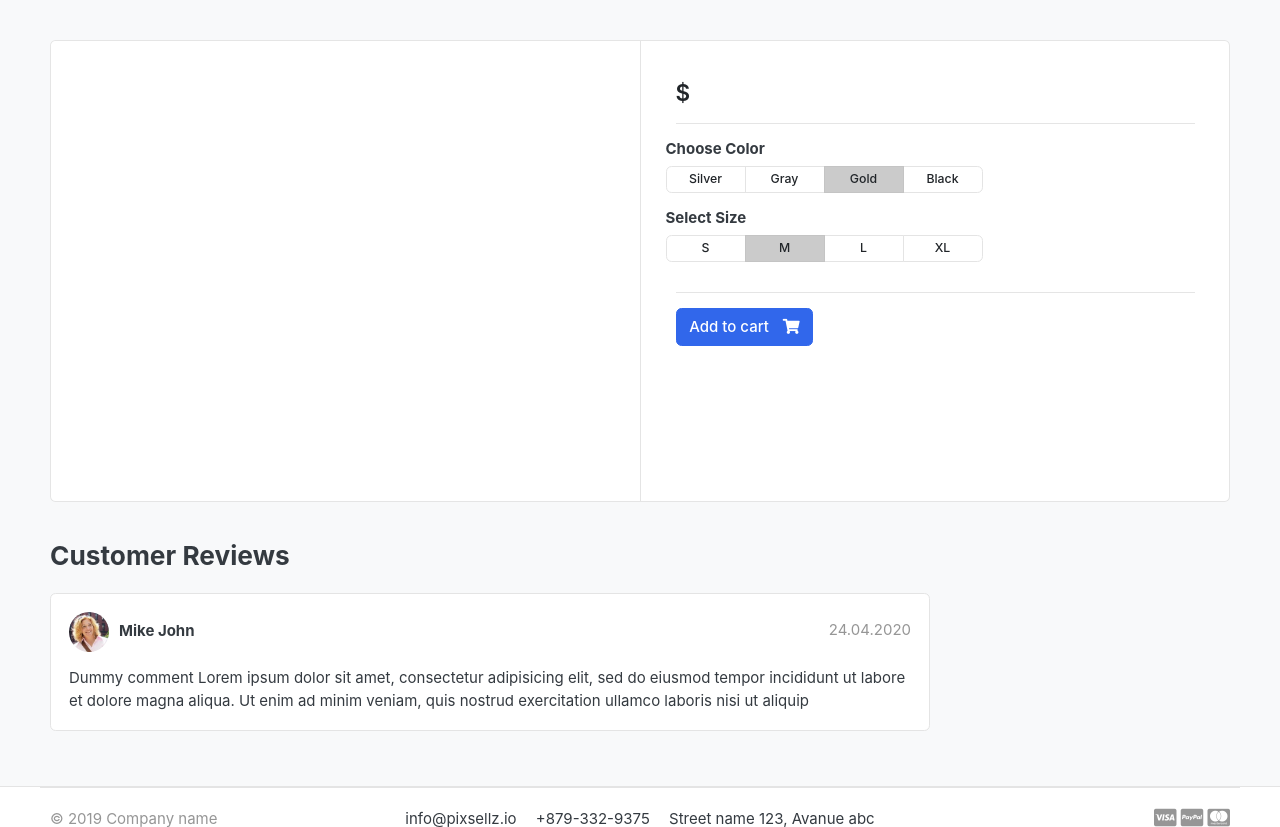
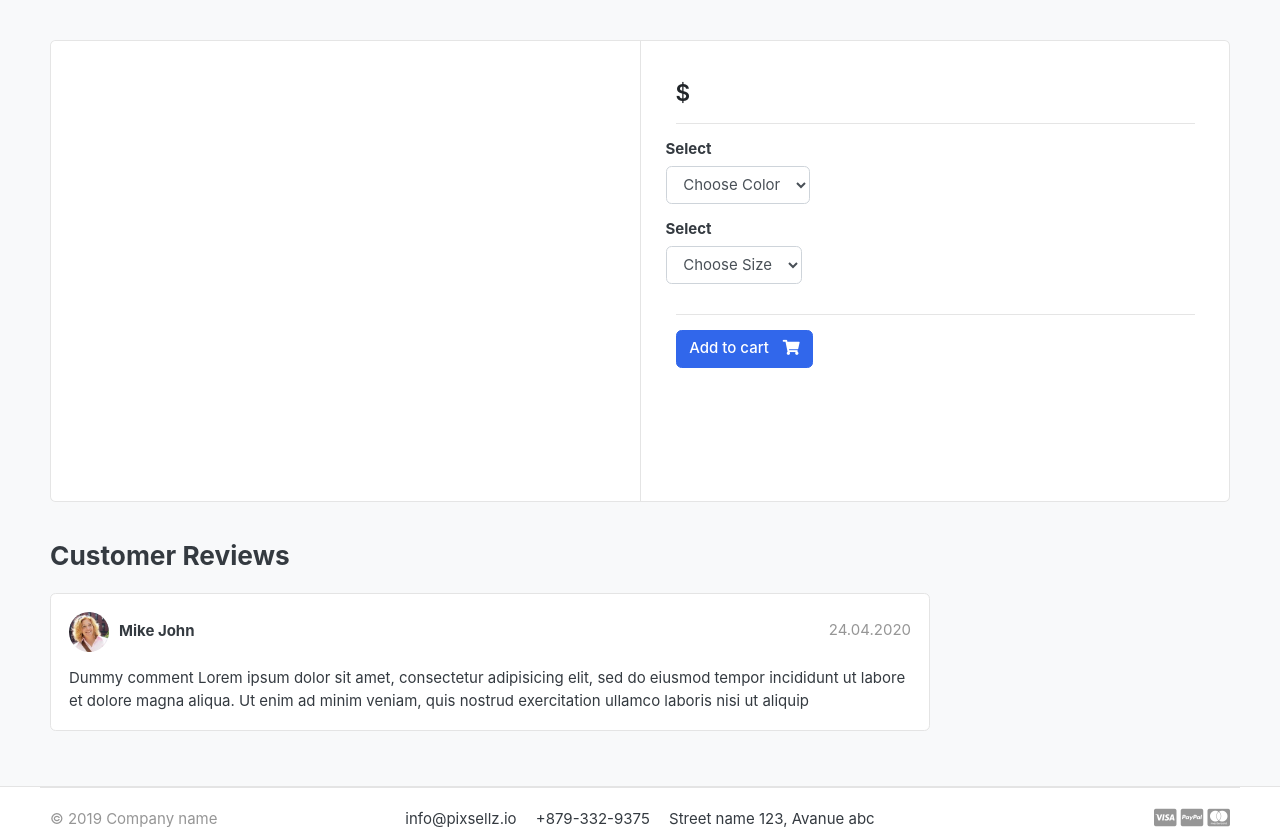
Before and after one commit to kemalbastak/django-e-commerce, a Django app: template templates/store/product_detail.html in a window 1280 px wide. Shown: the part 118-945 px from the top of the page. Run offline with Django 3.2, Linux system fonts and the light colour scheme; the template is opened without the code that fills it, so the values that code supplies are empty; some libraries are stand-ins or nearby versions; some web fonts are replaced.

Commit message:
cart item variations

```diff
--- a/carts/models.py
+++ b/carts/models.py
@@ -1,7 +1,7 @@
 from django.db import models
 from django.urls import reverse
 
-from store.models import Product
+from store.models import Product, Variation
 
 # Create your models here.
 class Cart(models.Model):
@@ -14,6 +14,7 @@ class Cart(models.Model):
 
 class CartItem(models.Model):
     product = models.ForeignKey(Product, on_delete=models.CASCADE)
+    variations = models.ManyToManyField(Variation, blank=True)
     cart = models.ForeignKey(Cart, on_delete=models.CASCADE)
     quantity = models.IntegerField()
     is_active = models.BooleanField(default=True)
@@ -22,4 +23,4 @@ class CartItem(models.Model):
         return self.product.price * self.quantity
 
     def __str__(self) -> str:
-        return self.product
+        return f"{self.product}"
--- a/carts/views.py
+++ b/carts/views.py
@@ -1,7 +1,7 @@
 from django.shortcuts import get_object_or_404, redirect, render
 from .models import Cart, CartItem
 
-from store.models import Product
+from store.models import Product, Variation
 from django.core.exceptions import ObjectDoesNotExist
 # Create your views here.
 
@@ -13,6 +13,18 @@ def _cart_id(request):
 
 def add_cart(request, product_id):
     product = Product.objects.get(id=product_id)
+    product_variation = []
+    if request.method == "POST":
+        for item in request.POST:
+            key = item
+            value=request.POST[key]
+
+            try:
+                variation = Variation.objects.get(product = product, variation_category__iexact=key, variation_value__iexact=value)
+                product_variation.append(variation)
+            except:
+                pass
+
     try:
         cart = Cart.objects.get(cart_id=_cart_id(request)) # this will match the cart id and session id
     except Cart.DoesNotExist:
--- a/templates/store/product_detail.html
+++ b/templates/store/product_detail.html
@@ -17,6 +17,8 @@
 </article> <!-- gallery-wrap .end// -->
 		</aside>
 		<main class="col-md-6 border-left">
+			<form action="{% url 'add_cart' single_product.id %}" method="POST">
+				{% csrf_token %}
 				<article class="content-body">
 
 				<h2 class="title">{{single_product.product_name}}</h2>
@@ -31,40 +33,24 @@
 				<hr>
 					<div class="row">
 						<div class="item-option-select">
-			<h6>Choose Color</h6>
-			<div class="btn-group btn-group-sm btn-group-toggle" data-toggle="buttons">
-			  <label class="btn btn-light">
-			    <input type="radio" name="radio_color"> Silver
-			  </label>
-			  <label class="btn btn-light">
-			    <input type="radio" name="radio_color" > Gray
-			  </label>
-			  <label class="btn btn-light active">
-			    <input type="radio" name="radio_color checked"> Gold
-			  </label>
-			  <label class="btn btn-light">
-			    <input type="radio" name="radio_color"> Black
-			  </label>
-			</div>
+							<h6>Select</h6>
+							<select name="color" class="form-control" required>
+								<option value="" disabled selected>Choose Color</option>
+								{% for color in single_product.variation_set.colors %}
+								<option value="{{color.variation_value | lower}}">{{color.variation_value | capfirst}}</option>
+								{% endfor %}
+							</select>
 						</div>
 					</div> <!-- row.// -->
 					<div class="row">
 						<div class="item-option-select">
-			<h6>Select Size</h6>
-			<div class="btn-group btn-group-sm btn-group-toggle" data-toggle="buttons">
-			  <label class="btn btn-light">
-			    <input type="radio" name="radio_color"> S
-			  </label>
-			  <label class="btn btn-light active">
-			    <input type="radio" name="radio_color" checked> M
-			  </label>
-			  <label class="btn btn-light">
-			    <input type="radio" name="radio_color"> L
-			  </label>
-			  <label class="btn btn-light">
-			    <input type="radio" name="radio_color"> XL
-			  </label>
-			</div>
+							<h6>Select</h6>
+							<select name="size" class="form-control">
+								<option value="" disabled selected>Choose Size</option>
+								{% for size in single_product.variation_set.sizes %}
+								<option value="{{size.variation_value | lower}}">{{size.variation_value | capfirst}}</option>
+								{% endfor %}
+							</select>
 						</div>
 					</div> <!-- row.// -->
 					<hr>
@@ -75,10 +61,11 @@
 							<a href="" class="btn  btn-success"> <span class="text">Added to cart</span> <i class="fas fa-check"></i>  </a>
 							<a href="{% url 'cart' %}" class="btn btn-outline-primary"> <span class="text">View cart</span> <i class="fas fa-eye"></i>  </a>
 						{% else %}
-			<a href="{% url 'add_cart' single_product.id %}" class="btn  btn-primary"> <span class="text">Add to cart</span> <i class="fas fa-shopping-cart"></i>  </a>
+							<button type="submit" class="btn  btn-primary"> <span class="text">Add to cart</span> <i class="fas fa-shopping-cart"></i>  </button>
 						{% endif %}
 					{% endif %}
 				</article> <!-- product-info-aside .// -->
+			</form>
 		</main> <!-- col.// -->
 	</div> <!-- row.// -->
 </div> <!-- card.// -->
```
Also changed, not shown: carts/admin.py (+8 -2 lines), store/admin.py (+8 -1 lines), store/models.py (+25 -0 lines), carts/migrations/0002_auto_20211012_1116.py (added), carts/migrations/0003_cartitem_variations.py (added), store/migrations/0002_variation.py (added). Lines whose indentation alone changed are shown as unchanged.
